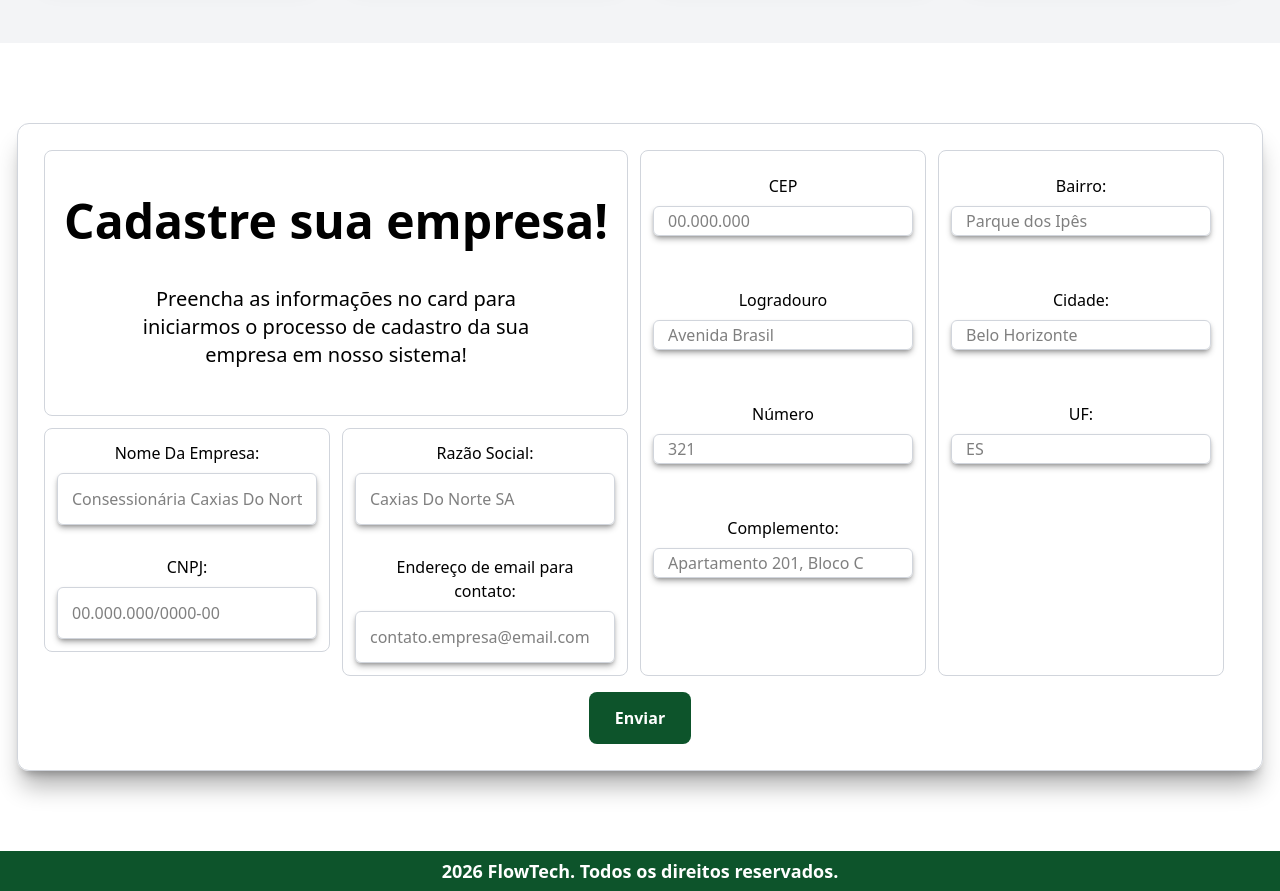
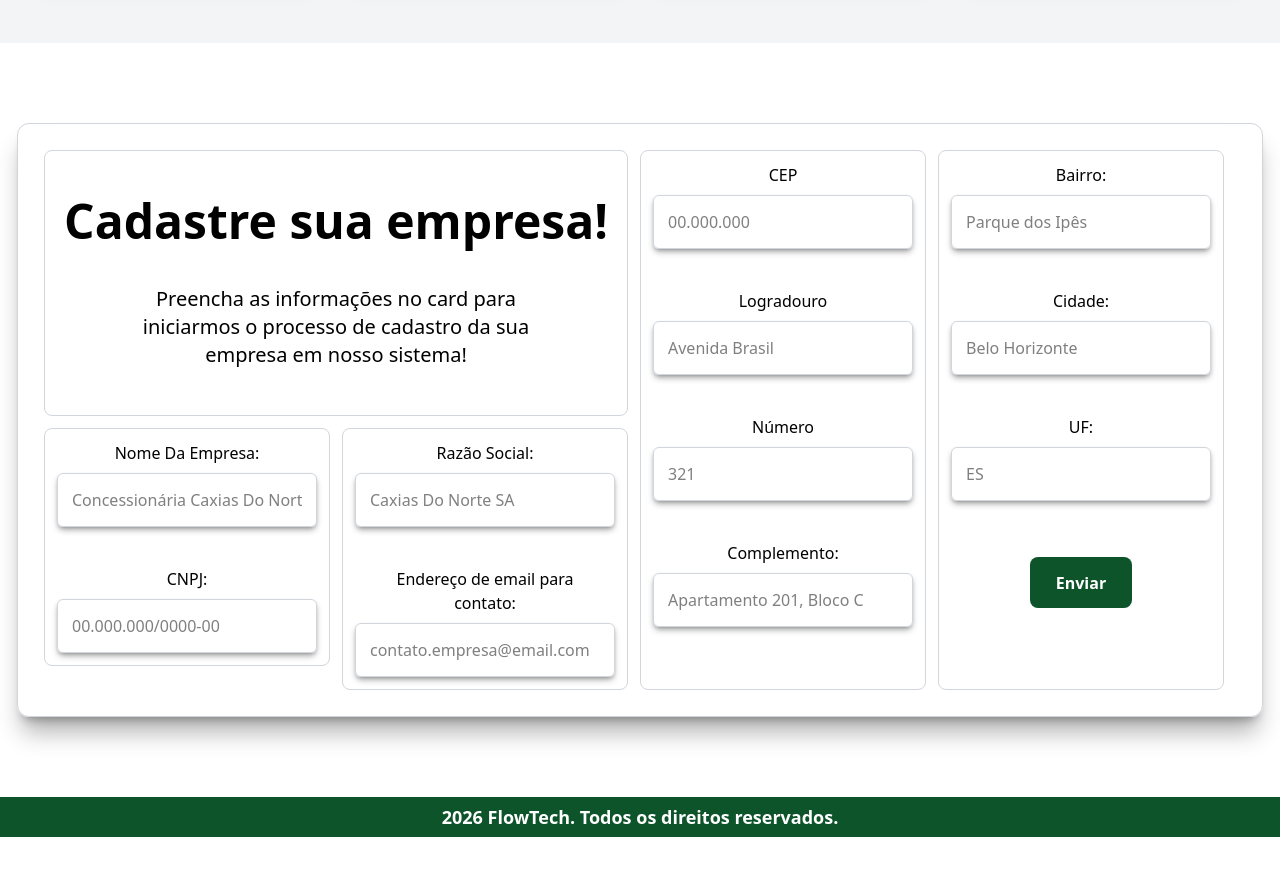
Before and after one commit to FlowTech-05/Aplicacao-Web, a website: page public/index.html in a window 1280 px wide. Shown: the part 2584-3475 px from the top of the page. After the commit the page ends 3421 px from the top, so only its background shows below. Drawn offline with nearby package versions, Linux system fonts and the light colour scheme.

Commit message:
feat: aplicação correta da procedure e correção de UX

```diff
--- a/public/index.html
+++ b/public/index.html
@@ -237,95 +237,86 @@
                     </div>
                   </div>
                   <div class="flex flex-row gap-3">
-                    <div class="flex flex-col border border-gray-300 p-3 rounded-lg h-fit">
+                    <div class="flex flex-col border border-gray-300 p-3 rounded-lg h-fit gap-10">
                       <div class="flex flex-col justify-center items-center gap-2">
                         <label class="w-4/5" for="">Nome Da Empresa:</label>
                         <input
-                          class="border-1 rounded-md border-gray-300 p-3.5 shadow-md/30 inset-shadow-indigo-500 w-65 h-1/10 "
-                          type="text" id="ipt_nome_fantasia" placeholder="Consessionária Caxias Do Norte" />
+                          class="border-1 rounded-md border-gray-300 p-3.5 shadow-md/30 inset-shadow-indigo-500 w-65"
+                          type="text" id="ipt_nome_fantasia" placeholder="Concessionária Caxias Do Norte" />
                       </div>
-                      <div class="h-[30px]"></div>
                       <div class="flex flex-col justify-center items-center gap-2">
                         <label class="w-4/5" for="">CNPJ:</label>
                         <input
-                          class="border-1 rounded-md border-gray-300 p-3.5 shadow-md/30 inset-shadow-indigo-500 w-65 h-1/10"
+                          class="border-1 rounded-md border-gray-300 p-3.5 shadow-md/30 inset-shadow-indigo-500 w-65"
                           type="number" name="" id="ipt_cnpj" placeholder="00.000.000/0000-00" />
                       </div>
                     </div>
-                    <div class="flex flex-col border border-gray-300 p-3 rounded-lg h-fit">
+                    <div class="flex flex-col border border-gray-300 p-3 rounded-lg h-fit gap-10">
                       <div class="flex flex-col justify-center items-center gap-2">
                         <label class="w-4/5" for="">Razão Social:</label>
                         <input
-                          class="border-1 rounded-md border-gray-300 p-3.5 shadow-md/30 inset-shadow-indigo-500 w-65 h-1/10"
+                          class="border-1 rounded-md border-gray-300 p-3.5 shadow-md/30 inset-shadow-indigo-500 w-65"
                           type="text" name="" id="ipt_razao_social" placeholder="Caxias Do Norte SA" />
                       </div>
-                      <div class="h-[30px]"></div>
                       <div class="flex flex-col justify-center items-center gap-2">
                         <label class="w-4/5" for="">Endereço de email para contato:</label>
                         <input
-                          class="border-1 rounded-md border-gray-300 p-3.5 shadow-md/30 inset-shadow-indigo-500 w-65 h-1/10"
+                          class="border-1 rounded-md border-gray-300 p-3.5 shadow-md/30 inset-shadow-indigo-500 w-65"
                           type="text" name="" id="" placeholder="contato.empresa@email.com" />
                       </div>
                     </div>
-                  </div class="flex flex-row">
+                  </div>
                 </div>
-                <div class="flex flex-col border border-gray-300 p-3 rounded-lg p-3">
+                <div class="flex flex-col border border-gray-300 p-3 rounded-lg p-3 gap-10">
                   <div class="flex flex-col justify-center items-center gap-2">
                     <label class="w-4/5">CEP</label>
                     <input
-                      class="border-1 rounded-md border-gray-300 p-3.5 shadow-md/30 inset-shadow-indigo-500 w-65 h-1/10 "
+                      class="border-1 rounded-md border-gray-300 p-3.5 shadow-md/30 inset-shadow-indigo-500 w-65"
                       type="text" placeholder="00.000.000" id="ipt_cep"
                       onblur="completarCampos(document.getElementById('ipt_cep').value)" />
                   </div>
-                  <div class="h-[30px]"></div>
                   <div class="flex flex-col justify-center items-center gap-2">
                     <label class="w-4/5">Logradouro</label>
                     <input
-                      class="border-1 rounded-md border-gray-300 p-3.5 shadow-md/30 inset-shadow-indigo-500 w-65 h-1/10"
+                      class="border-1 rounded-md border-gray-300 p-3.5 shadow-md/30 inset-shadow-indigo-500 w-65"
                       type="text" name="" id="ipt_logradouro" placeholder="Avenida Brasil"/>
                   </div>
-                  <div class="h-[30px]"></div>
                   <div class="flex flex-col justify-center items-center gap-2">
                     <label class="w-4/5">Número</label>
                     <input
-                      class="border-1 rounded-md border-gray-300 p-3.5 shadow-md/30 inset-shadow-indigo-500 w-65 h-1/10"
+                      class="border-1 rounded-md border-gray-300 p-3.5 shadow-md/30 inset-shadow-indigo-500 w-65"
                       type="text" name="" id="ipt_numero" placeholder="321" />
                   </div>
-                  <div class="h-[30px]"></div>
                   <div class="flex flex-col justify-center items-center gap-2">
                     <label class="w-4/5">Complemento:</label>
                     <input
-                      class="border-1 rounded-md border-gray-300 p-3.5 shadow-md/30 inset-shadow-indigo-500 w-65 h-1/10"
+                      class="border-1 rounded-md border-gray-300 p-3.5 shadow-md/30 inset-shadow-indigo-500 w-65"
                       type="text" name="" id="ipt_complemento" placeholder="Apartamento 201, Bloco C" />
                   </div>
                 </div>
-                <div class="flex flex-col border border-gray-300 p-3 rounded-lg p-3">
+                <div class="flex flex-col items-center border border-gray-300 p-3 rounded-lg p-3 gap-10">
                   <div class="flex flex-col justify-center items-center gap-2">
                     <label class="w-4/5">Bairro:</label>
                     <input
-                      class="border-1 rounded-md border-gray-300 p-3.5 shadow-md/30 inset-shadow-indigo-500 w-65 h-1/10"
+                      class="border-1 rounded-md border-gray-300 p-3.5 shadow-md/30 inset-shadow-indigo-500 w-65"
                       type="text" name="" id="ipt_bairro" placeholder="Parque dos Ipês" />
                   </div>
-                  <div class="h-[30px]"></div>
                   <div class="flex flex-col justify-center items-center gap-2">
                     <label class="w-4/5">Cidade:</label>
                     <input
-                      class="border-1 rounded-md border-gray-300 p-3.5 shadow-md/30 inset-shadow-indigo-500 w-65 h-1/10"
-                      type="text" name="" id="ipt_cidade" placeholder="Belo Horizonte" />
+                      class="border-1 rounded-md border-gray-300 p-3.5 shadow-md/30 inset-shadow-indigo-500 w-65"
+                      type="text" name="" id="ipt_localidade" placeholder="Belo Horizonte" />
                   </div>
-                  <div class="h-[30px]"></div>
                   <div class="flex flex-col justify-center items-center gap-2">
                     <label class="w-4/5">UF:</label>
                     <input
-                      class="border-1 rounded-md border-gray-300 p-3.5 shadow-md/30 inset-shadow-indigo-500 w-65 h-1/10"
+                      class="border-1 rounded-md border-gray-300 p-3.5 shadow-md/30 inset-shadow-indigo-500 w-65"
                       type="text" name="" id="ipt_uf" placeholder="ES" />
                   </div>
-                  <div class="h-[30px]"></div>
+                  <button class="w-fit h-[5vh] md:h-1/10 font-semibold text-white rounded-lg bg-green-900 transition delay-50 duration-300 ease-in-out hover:-translate-y-1 hover:scale-110 hover:bg-green-500 pt-3.5 pb-3.5 pr-6.5 pl-6.5 mt-4" onclick="cadastrarEmpresa()">Enviar</button>
                 </div>
                 <div class="h-10"></div>
               </div>
-              <button
-                class="w-fit h-[5vh] md:h-1/10 font-semibold text-white rounded-lg bg-green-900 transition delay-50 duration-300 ease-in-out hover:-translate-y-1 hover:scale-110 hover:bg-green-500 pt-3.5 pb-3.5 pr-6.5 pl-6.5 mt-4" onclick="cadastrarEmpresa()">Enviar</button>
             </div>
           </div>
         </div>
--- a/public/js/index.js
+++ b/public/js/index.js
@@ -9,7 +9,7 @@ async function completarCampos(cep) {
         return
     }
     document.getElementById('ipt_logradouro').value = dadosJSON.logradouro;
-    document.getElementById('ipt_cidade').value = dadosJSON.localidade;
+    document.getElementById('ipt_localidade').value = dadosJSON.localidade;
     document.getElementById('ipt_uf').value = dadosJSON.uf;
     document.getElementById('ipt_bairro').value = dadosJSON.bairro;
 }
@@ -18,8 +18,11 @@ function cadastrarEmpresa() {
     let cnpj = document.getElementById('ipt_cnpj').value;
     let razao_social = document.getElementById('ipt_razao_social').value;
     let nome_fantasia = document.getElementById('ipt_nome_fantasia').value;
-
-    console.log("OIIIIIIIIIIIIIII " + cnpj, razao_social, nome_fantasia)
+    let cep = document.getElementById('ipt_cep').value;
+    let logradouro = document.getElementById('ipt_logradouro').value;
+    let bairro = document.getElementById('ipt_bairro').value;
+    let localidade = document.getElementById('ipt_localidade').value;
+    let uf = document.getElementById('ipt_uf').value;
 
     fetch('/empresas/cadastrarEmpresa', {
         method: "POST",
@@ -27,7 +30,12 @@ function cadastrarEmpresa() {
         body: JSON.stringify({
             cnpj: cnpj,
             razao_social: razao_social,
-            nome_fantasia: nome_fantasia
+            nome_fantasia: nome_fantasia,
+            cep: cep,
+            logradouro: logradouro,
+            bairro: bairro,
+            localidade: localidade,
+            uf: uf
         })
     })
 }
--- a/src/models/empresaModel.js
+++ b/src/models/empresaModel.js
@@ -1,7 +1,7 @@
 var database = require("../database/config");
 
-function cadastrarEmpresa(cnpj, razao_social, nome_fantasia) {
-  var instrucaoSql = `CALL cadastrarEmpresa('${cnpj}', '${razao_social}', '${nome_fantasia}');`;
+function cadastrarEmpresa(cnpj, razao_social, nome_fantasia, cep, logradouro, bairro, localidade, uf) {
+  var instrucaoSql = `CALL cadastrarEmpresa('${cnpj}', '${razao_social}', '${nome_fantasia}', '${cep}', '${logradouro}', '${bairro}', '${localidade}', '${uf}');`;
   return database.executar(instrucaoSql);
 }
 
```
Also changed, not shown: src/controllers/empresaController.js (+6 -3 lines).
